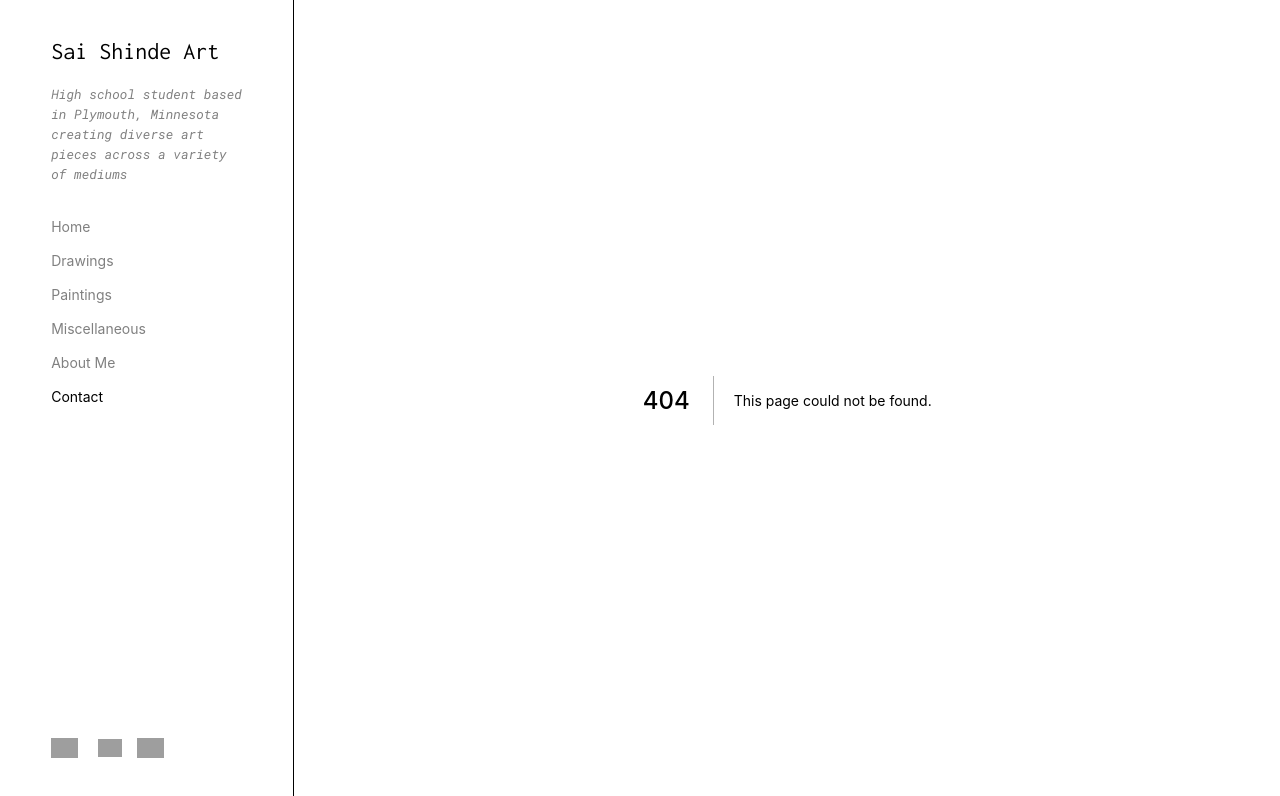
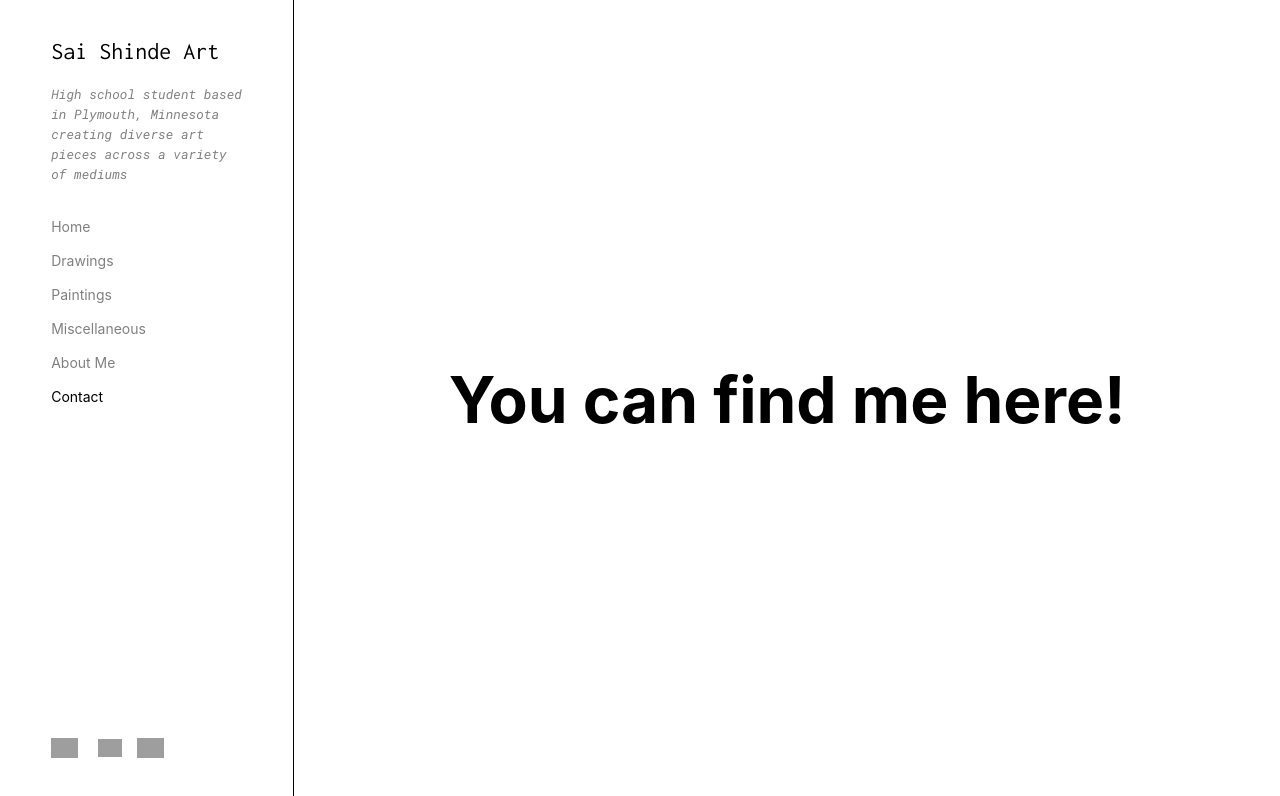
Before and after one commit to EpicND/sai-bday, a Next.js app: page /contact in a window 1280 px wide. Before the commit this address had no page. Shown: the top 796 px of the page. Built offline with nearby package versions, Linux system fonts and the light colour scheme; grey boxes are pictures that could not be loaded.

Commit message:
Add files via upload

```diff
--- /dev/null
+++ b/pages/contact.js
@@ -0,0 +1,22 @@
+import Head from 'next/head'
+import Image from 'next/image'
+import styles from '../styles/Home.module.css'
+
+export default function Home() {
+  return (
+    <div className={styles.container}>
+      <Head>
+        <title>Contact</title>
+        <meta name="description" content="Contact Me" />
+        <link rel="icon" href="/favicon.ico" />
+      </Head>
+
+      <main className={styles.main} >
+        <h1 className={styles.title}>
+          You can find me here!
+        </h1>
+      </main>
+
+    </div>
+  )
+}
```
Also changed, not shown: pages/about.js (added, +22 -0 lines).
